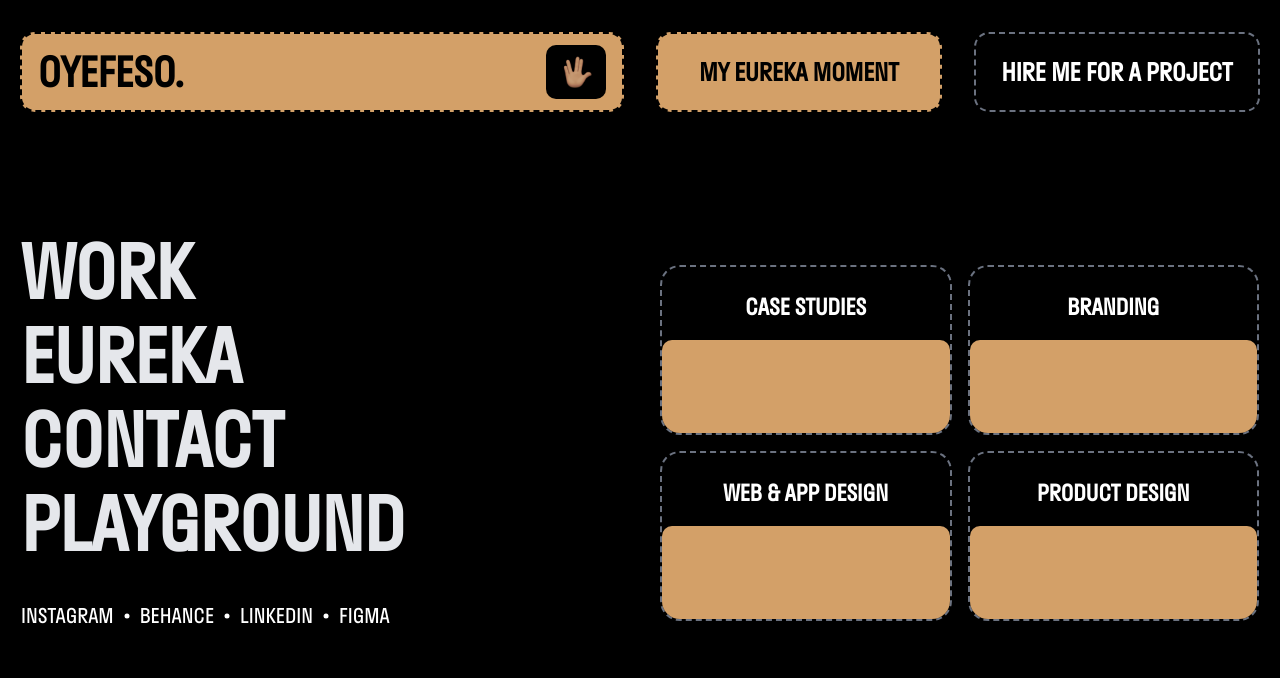
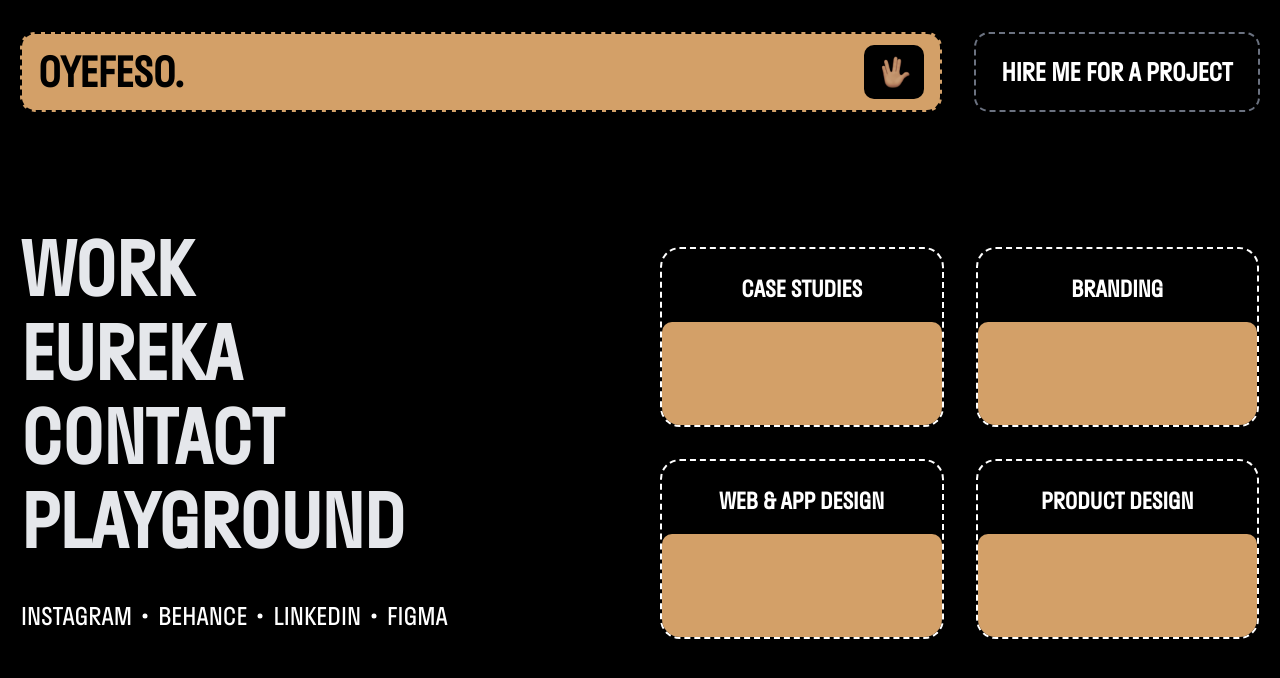
Before and after one commit to kalejaiyeoluwadara/afolabi, a Next.js app: page /contact in a window 1280 px wide. Both pictures are taken after a click on the element 576 px from the left and 72 px from the top of the page. Shown: the top 678 px of the page. Built offline with nearby package versions, Linux system fonts and the light colour scheme.

Commit message:
updated nav behaviour

```diff
--- a/app/components/Container.jsx
+++ b/app/components/Container.jsx
@@ -23,13 +23,16 @@ const Container = ({ name, link }) => {
             {name}
           </p>
           <div className="h-[218px] absolute top-[80px] flex-center cursor-pointer overflow-hidden bg-black w-full rounded-[10px]">
-            <Image
+            {/* <Image
               src={icontype}
               alt=""
               height={70}
               width={70}
               className=" opacity-0 group-hover:opacity-[1]  transition-all  duration-700 ease-in-out " // Start image as hidden
-            />
+            /> */}
+            <p className="text-white text-2xl font-bold opacity-0 group-hover:opacity-[1]  transition-all  duration-700 ease-in-out ">
+              CHECK ME OUT
+            </p>
           </div>
         </div>
       </section>
--- a/app/components/Modal.jsx
+++ b/app/components/Modal.jsx
@@ -20,21 +20,24 @@ const Container = ({ name, link, setModal }) => {
   return (
     <motion.section
       onClick={() => setModal(false)}
-      className="w-full text-white overflow-hidden border-2 border-dashed border-gray-500 flex justify-between items-center rounded-[20px] flex-col h-[170px] group group-hover:border-none transition-all duration-700 ease-in-out relative"
+      className="w-full text-white overflow-hidden border-2 border-dashed border-white flex justify-between items-center rounded-[20px] flex-col h-[180px] group group-hover:border-none transition-all duration-700 ease-in-out relative"
     >
       <Link href={"/"} className="w-full">
         <div className="relative w-full group-hover:-translate-y-[80px] transition-all duration-[400ms] ease-in-out">
           <p className="uppercase text-[22px] font-semibold w-full text-center mt-6 mb-4 ">
             {name}
           </p>
-          <div className=" bg-primary w-full h-[120px] rounded-[10px] group-hover:h-[180px] transition-all duration-[400ms] absolute flex-center cursor-pointer overflow-hidden">
-            <Image
+          <div className=" bg-primary w-full h-[120px] rounded-[10px] group-hover:h-[190px] transition-all duration-[400ms] absolute flex-center cursor-pointer overflow-hidden">
+            {/* <Image
               src={icontype}
               alt=""
               height={70}
               width={70}
               className="opacity-0 group-hover:opacity-100 transition-all duration-700 ease-in-out"
-            />
+            /> */}
+            <p className="text-white text-2xl font-bold opacity-0 group-hover:opacity-[1]  transition-all  duration-700 ease-in-out ">
+              CHECK ME OUT
+            </p>
           </div>
         </div>
       </Link>
@@ -73,10 +76,10 @@ function Modal() {
                     {d.title}
                   </p>
                 </Link>
-                <motion.span className="h-2 w-0 group-hover:w-[380px] transition-all  duration-700 ease-in-out bg-[#D3A068] absolute group-hover:-left-12 -left-[200px] top-8" />
+                <motion.span className="h-2 w-0 group-hover:w-[440px] transition-all  duration-700 ease-in-out bg-[#D3A068] absolute group-hover:-left-12 -left-[200px] top-8" />
               </div>
             ))}
-            <div className="text-white flex uppercase translate-y-[28px] items-center gap-2 text-[20px] ">
+            <div className="text-white flex uppercase translate-y-[28px] items-center gap-2 text-[24px] ">
               <Link href={"/"}>instagram</Link>
               <GoDotFill size={10} />
               <Link href={"/"}>behance</Link>
@@ -86,7 +89,7 @@ function Modal() {
               <Link href={"/"}>figma</Link>
             </div>
           </div>
-          <div className="grid grid-cols-2 mb-20 w-full mt-[125px] gap-4">
+          <div className="grid grid-cols-2 mb-20 w-full mt-[125px] gap-[32px]">
             {[
               { name: "CASE STUDIES", link: "/works/case-studies" },
               { name: "BRANDING", link: "/works/branding" },
--- a/app/components/Nav.jsx
+++ b/app/components/Nav.jsx
@@ -70,7 +70,11 @@ function Nav() {
       className="my-8 w-full  sticky gap-[10px] opacity-0 translate-y-10 z-50 flex items-start justify-start"
     >
       <main className="w-full  grid sm:grid-cols-4 px-5 items-center justify-center gap-8 ">
-        <div className="h-[80px]  w-[300px] sm:w-full col-span-2 px-4 rounded-[15px] bg-primary border-2 border-dashed border-black flex justify-between items-center">
+        <div
+          className={`h-[80px]  w-[300px] sm:w-full ${
+            modal ? " col-span-3" : " col-span-2"
+          } px-4 rounded-[15px] bg-primary border-2 border-dashed border-black flex justify-between items-center`}
+        >
           <Link
             onClick={() => {
               setModal(false);
@@ -96,7 +100,11 @@ function Nav() {
             />
           </div>
         </div>
-        <div className=" desktop h-[80px]  relative overflow-hidden group rounded-[15px] bg-primary border-2 border-dashed cursor-pointer border-black flex-center">
+        <div
+          className={` h-[80px]  relative overflow-hidden group rounded-[15px] bg-primary border-2 border-dashed cursor-pointer border-black ${
+            modal ? "hidden" : "flex-center desktop"
+          }`}
+        >
           <p className="text-2xl relative group-hover:text-white transition-all duration-700 ease-in-out z-40 font-semibold">
             MY EUREKA MOMENT
           </p>
```
